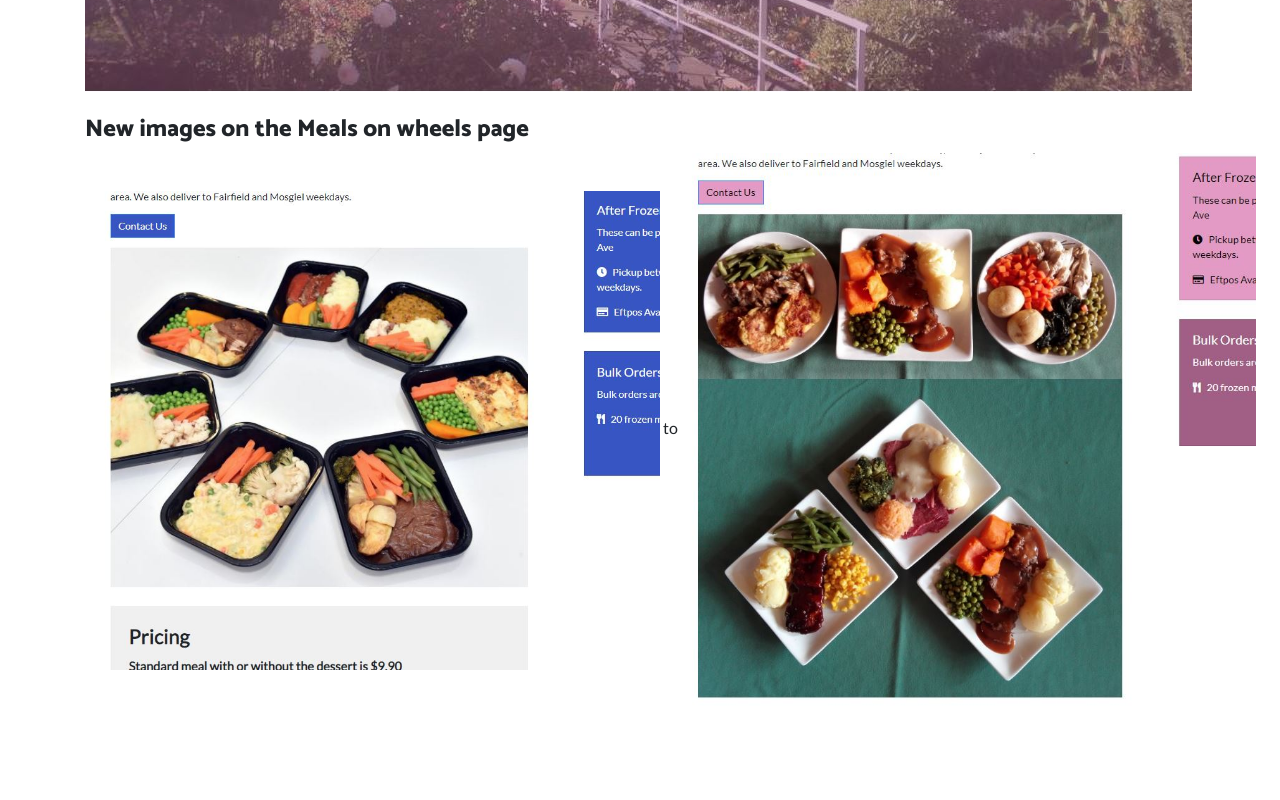
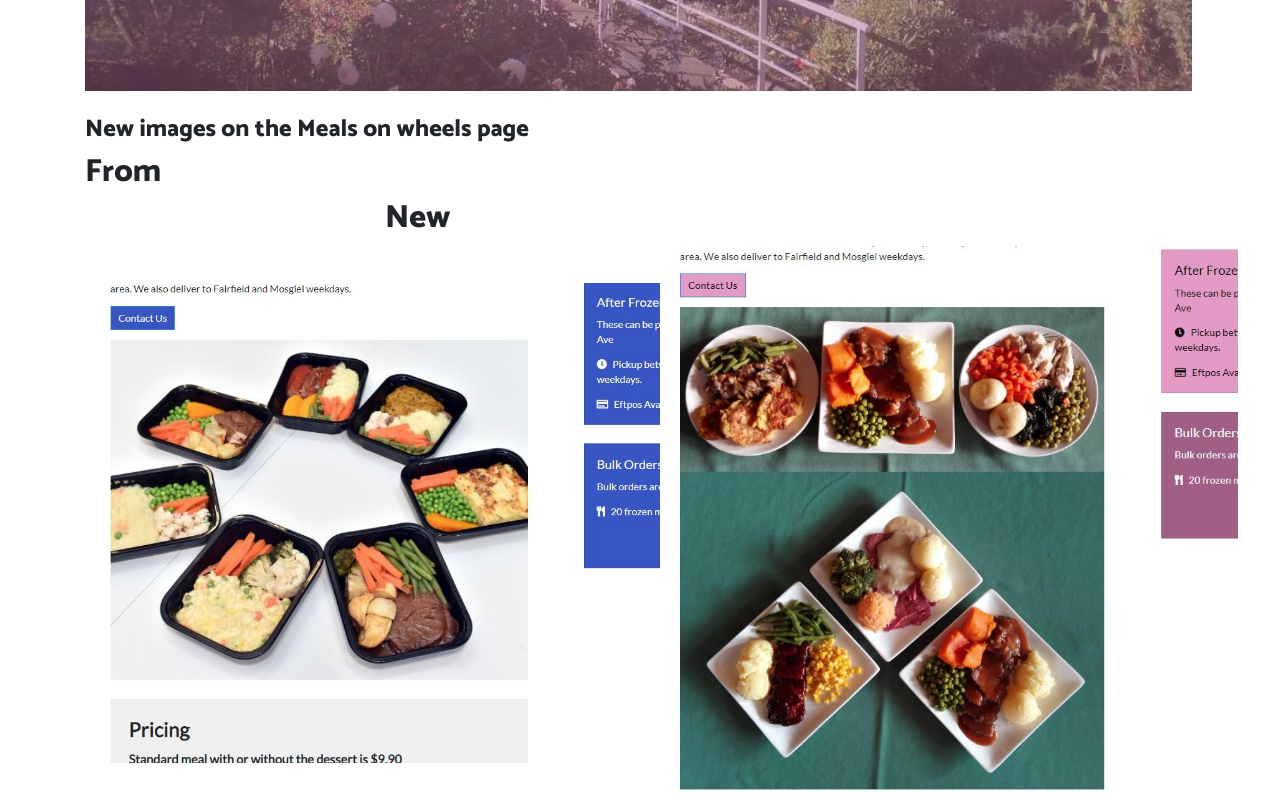
Before and after one commit to chasmccammon/Portfolio2, a website: page index.html in a window 1280 px wide. Shown: the part 4109-4909 px from the top of the page. Before the commit the page ends 4817 px from the top, so only its background shows below. Drawn offline with Linux system fonts and the light colour scheme.

Commit message:
adding Content

```diff
--- a/index.html
+++ b/index.html
@@ -139,7 +139,8 @@
             <br>
             <h4>New images on the Meals on wheels page</h4>
             <div style="width:1200px">
-              <img src="img/oldMOW.JPG" style="width:575px;"> to <img src="img/newMOW.JPG" style="width:575px;">
+              <H2>From</H2><h2 style="position:relative; left:300px;">New</h2>
+              <img src="img/oldMOW.JPG" style="width:575px;">  <img src="img/newMOW.JPG" style="width:575px;">
             </div>
             </div>
         </div>
```
